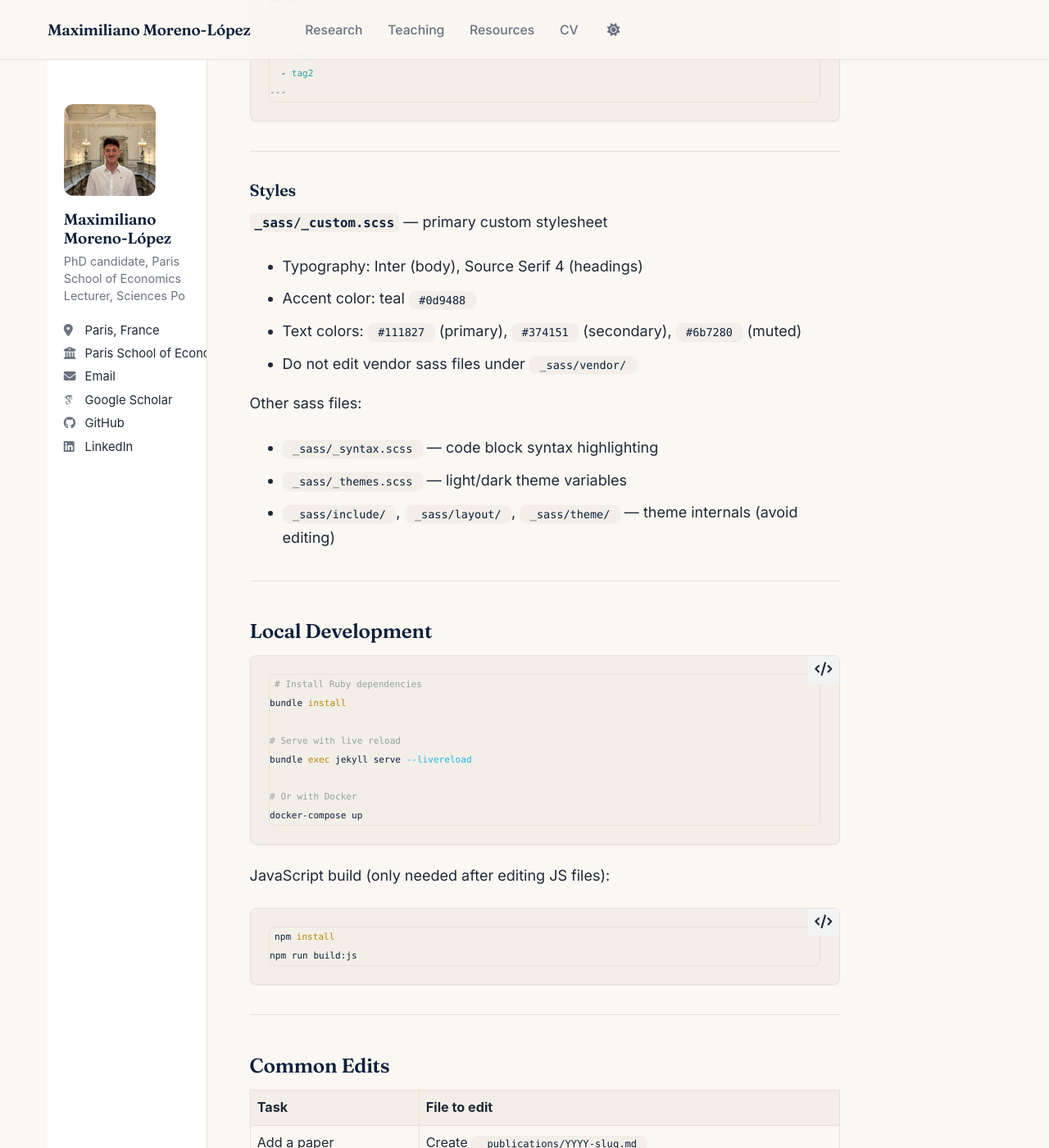
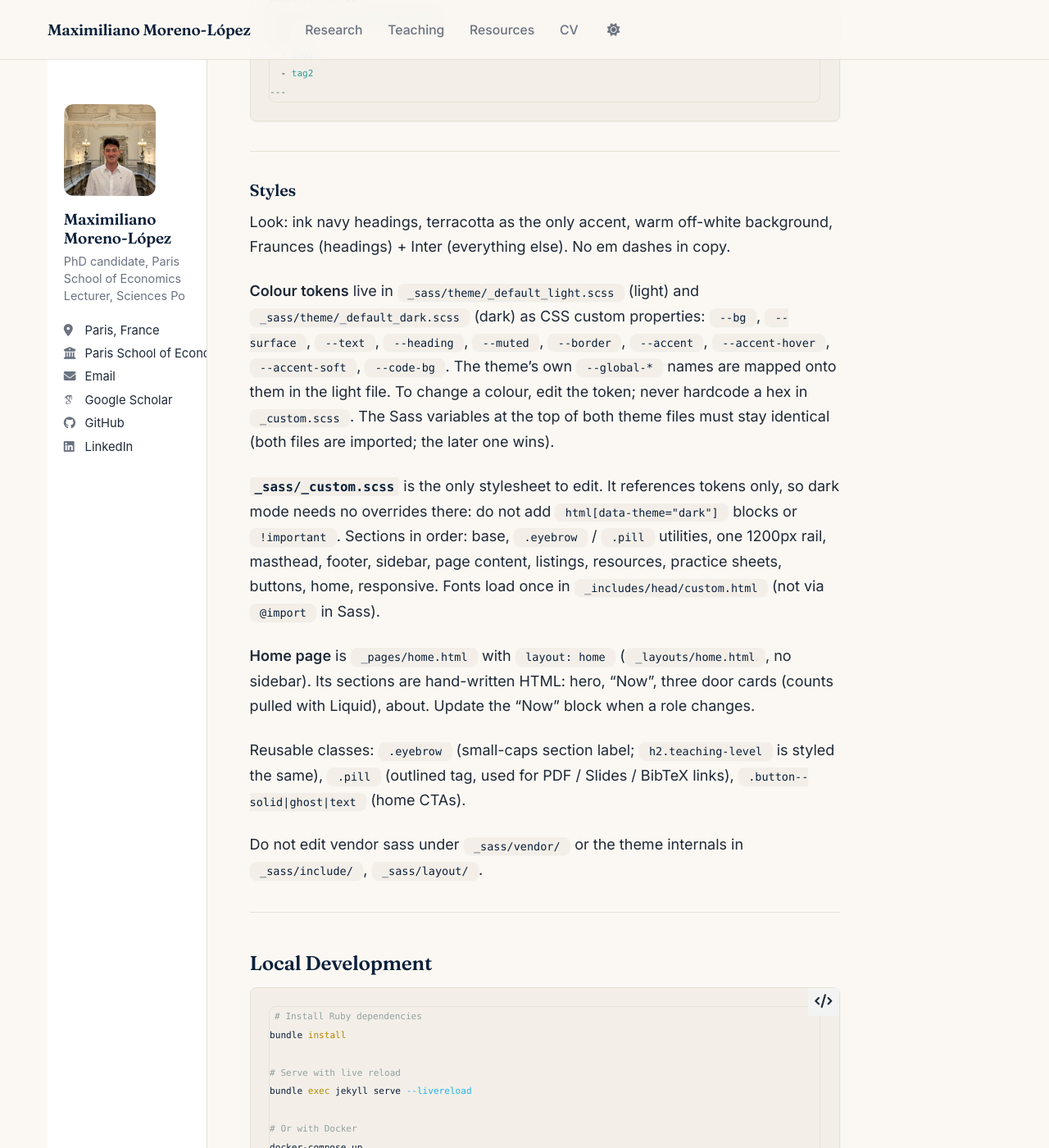
Before and after one commit to MaximilianoMoreno-Lopez/MaximilianoMoreno-Lopez.github.io, a Jekyll site: the page built from CLAUDE.md, in a window 1280 px wide and 1400 px high, scrolled down 5192 px. Shown: the whole window at 82% size. Built offline with Jekyll 4.4.1, drawn with Linux system fonts in a browser that asks for light colours; some web fonts are replaced; our own code applies the rules of GitHub Pages for plain Markdown files; a script that is not in the unit is left out.

Commit message:
polish: one citation block, Mermaid follows the theme, document the tokens
The 12-branch if/elsif ladder for citation links in single.html becomes
one block with PDF / Slides / BibTeX pills. Mermaid picks its theme from
data-theme. CLAUDE.md's Styles section now describes the token system,
the home layout and the no-!important rule.

Co-Authored-By: Claude Fable 5.1 <noreply@anthropic.com>

```diff
--- a/CLAUDE.md
+++ b/CLAUDE.md
@@ -184,17 +184,17 @@ tags:
 
 ### Styles
 
-**`_sass/_custom.scss`** — primary custom stylesheet
+Look: ink navy headings, terracotta as the only accent, warm off-white background, Fraunces (headings) + Inter (everything else). No em dashes in copy.
 
-- Typography: Inter (body), Source Serif 4 (headings)
-- Accent color: teal `#0d9488`
-- Text colors: `#111827` (primary), `#374151` (secondary), `#6b7280` (muted)
-- Do not edit vendor sass files under `_sass/vendor/`
+**Colour tokens** live in `_sass/theme/_default_light.scss` (light) and `_sass/theme/_default_dark.scss` (dark) as CSS custom properties: `--bg`, `--surface`, `--text`, `--heading`, `--muted`, `--border`, `--accent`, `--accent-hover`, `--accent-soft`, `--code-bg`. The theme's own `--global-*` names are mapped onto them in the light file. To change a colour, edit the token; never hardcode a hex in `_custom.scss`. The Sass variables at the top of both theme files must stay identical (both files are imported; the later one wins).
 
-Other sass files:
-- `_sass/_syntax.scss` — code block syntax highlighting
-- `_sass/_themes.scss` — light/dark theme variables
-- `_sass/include/`, `_sass/layout/`, `_sass/theme/` — theme internals (avoid editing)
+**`_sass/_custom.scss`** is the only stylesheet to edit. It references tokens only, so dark mode needs no overrides there: do not add `html[data-theme="dark"]` blocks or `!important`. Sections in order: base, `.eyebrow` / `.pill` utilities, one 1200px rail, masthead, footer, sidebar, page content, listings, resources, practice sheets, buttons, home, responsive. Fonts load once in `_includes/head/custom.html` (not via `@import` in Sass).
+
+**Home page** is `_pages/home.html` with `layout: home` (`_layouts/home.html`, no sidebar). Its sections are hand-written HTML: hero, "Now", three door cards (counts pulled with Liquid), about. Update the "Now" block when a role changes.
+
+Reusable classes: `.eyebrow` (small-caps section label; `h2.teaching-level` is styled the same), `.pill` (outlined tag, used for PDF / Slides / BibTeX links), `.button--solid|ghost|text` (home CTAs).
+
+Do not edit vendor sass under `_sass/vendor/` or the theme internals in `_sass/include/`, `_sass/layout/`.
 
 ---
 
--- a/_includes/footer/custom.html
+++ b/_includes/footer/custom.html
@@ -23,7 +23,8 @@
 <!-- Support for Mermaid -->
 <script type="module">
     import mermaid from 'https://cdn.jsdelivr.net/npm/mermaid@11/dist/mermaid.esm.min.mjs';
-    mermaid.initialize({startOnLoad:true, theme:'default'});
+    const dark = document.documentElement.getAttribute('data-theme') === 'dark';
+    mermaid.initialize({startOnLoad:true, theme: dark ? 'dark' : 'neutral'});
     await mermaid.run({querySelector:'code.language-mermaid'});
 </script>
 
--- a/_layouts/single.html
+++ b/_layouts/single.html
@@ -47,30 +47,13 @@ layout: default
       <section class="page__content" itemprop="text">
         {{ content }}
 
-        {% if page.citation and page.paperurl and page.slidesurl and page.bibtexurl %}
-          <p style="font-size: smaller">Recommended citation: {{ page.citation }}<br /><a href="{{ page.paperurl }}">Download Paper</a> | <a href="{{ page.slidesurl }}">Download Slides</a> | <a href="{{ page.bibtexurl }}">Download Bibtex</a></p>
-        {% elsif page.citation and page.paperurl and page.slidesurl %}
-          <p style="font-size: smaller">Recommended citation: {{ page.citation }}<br /><a href="{{ page.paperurl }}">Download Paper</a> | <a href="{{ page.slidesurl }}">Download Slides</a></p>
-        {% elsif page.citation and page.paperurl and page.bibtexurl %}
-          <p style="font-size: smaller">Recommended citation: {{ page.citation }}<br /><a href="{{ page.paperurl }}">Download Paper</a> | <a href="{{ page.bibtexurl }}">Download Bibtex</a></p>
-        {% elsif page.citation and page.paperurl %}
-          <p style="font-size: smaller">Recommended citation: {{ page.citation }}<br /><a href="{{ page.paperurl }}">Download Paper</a></p>
-        {% elsif page.citation and page.slidesurl and page.bibtexurl %}
-          <p style="font-size: smaller">Recommended citation: {{ page.citation }}<br /><a href="{{ page.slidesurl }}">Download Slides</a> | <a href="{{ page.bibtexurl }}">Download Bibtex</a></p>
-        {% elsif page.citation and page.slidesurl %}
-          <p style="font-size: smaller">Recommended citation: {{ page.citation }}<br /><a href="{{ page.slidesurl }}">Download Slides</a></p>
-        {% elsif page.slidesurl and page.bibtexurl %}
-          <p style="font-size: smaller"><a href="{{ page.slidesurl }}">Download Slides</a> | <a href="{{ page.bibtexurl }}">Download Bibtex</a></p>
-        {% elsif page.paperurl and page.bibtexurl %}
-          <p style="font-size: smaller"><a href="{{ page.paperurl }}">Download Paper</a> | <a href="{{ page.bibtexurl }}">Download Bibtex</a></p>
-        {% elsif page.citation and page.bibtexurl %}
-          <p style="font-size: smaller">Recommended citation: {{ page.citation }}<br /><a href="{{ page.bibtexurl }}">Download Bibtex</a></p>
-        {% elsif page.citation %}
-          <p style="font-size: smaller">Recommended citation: {{ page.citation }}</p>
-        {% elsif page.slidesurl %}
-          <p style="font-size: smaller"><a href="{{ page.slidesurl }}">Download Slides</a></p>
-        {% elsif page.bibtexurl %}
-          <p style="font-size: smaller"><a href="{{ page.bibtexurl }}">Download Bibtex</a></p>
+        {% if page.citation or page.paperurl or page.slidesurl or page.bibtexurl %}
+          <p class="page__citation">
+            {% if page.citation %}Recommended citation: {{ page.citation }}<br />{% endif %}
+            {% if page.paperurl %}<a href="{{ page.paperurl }}" class="pill">PDF</a>{% endif %}
+            {% if page.slidesurl %}<a href="{{ page.slidesurl }}" class="pill">Slides</a>{% endif %}
+            {% if page.bibtexurl %}<a href="{{ page.bibtexurl }}" class="pill">BibTeX</a>{% endif %}
+          </p>
         {% endif %}
 
         {% if page.link %}<div><a href="{{ page.link }}" class="btn">{{ site.data.ui-text[site.locale].ext_link_label | default: "Direct Link" }}</a></div>{% endif %}
```
